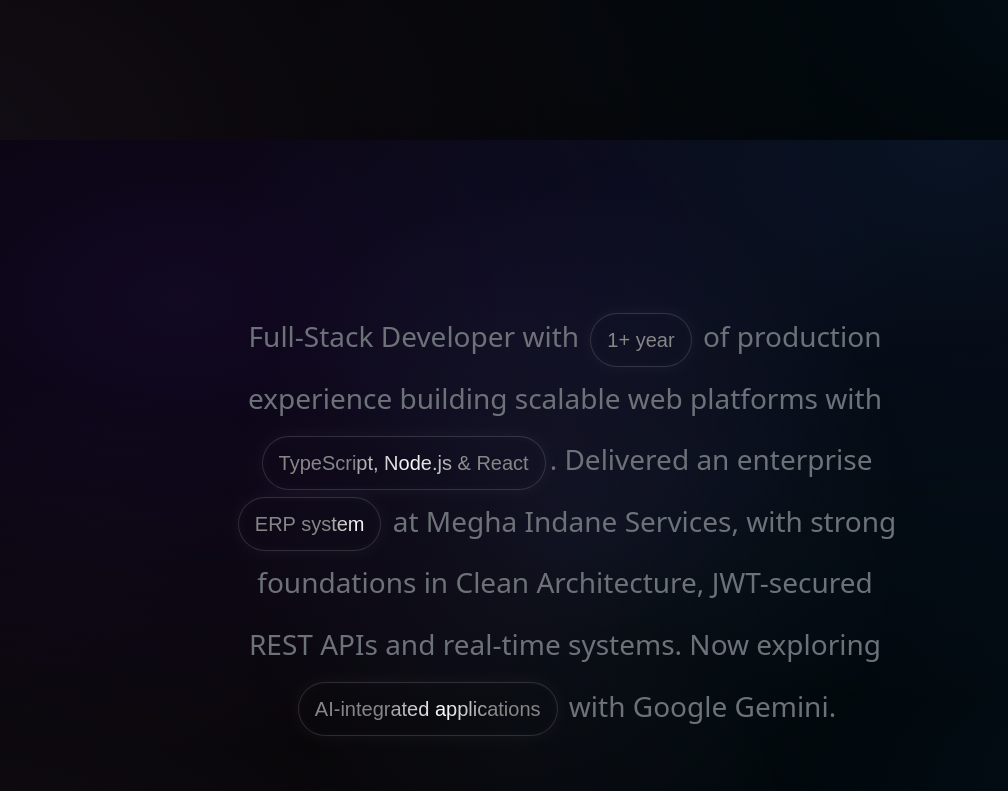
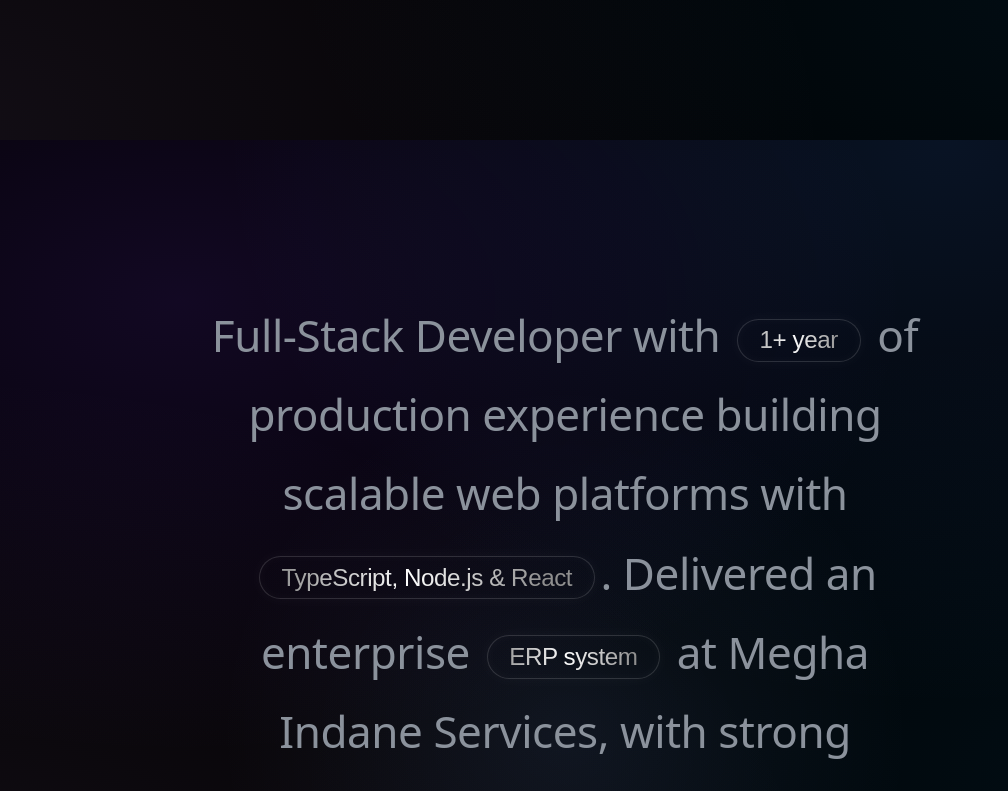
Before and after one commit to ibrahimthadathil/work-portfolio, a Next.js app: page / in a window 1280 px wide. Shown: the part 3060-3851 px from the top of the page, without its empty margins (75-1083 px from the left). Built offline with nearby package versions, Linux system fonts and the light colour scheme; a web font is replaced by a local one.

Commit message:
Refactor About component styles for improved responsiveness; enhance fluid padding, sizing, and layout

```diff
--- a/components/About.module.css
+++ b/components/About.module.css
@@ -1,11 +1,12 @@
 .section {
   position: relative;
-  padding: 6rem 2rem;
+  /* Fluid padding: 3rem on mobile up to 6rem on desktop */
+  padding: clamp(3.5rem, 8vw, 6rem) clamp(1rem, 4vw, 2rem);
   overflow: hidden;
   display: flex;
   justify-content: center;
   align-items: center;
-  min-height: 50vh;
+  min-height: clamp(320px, 50vh, 600px);
   font-family:
     system-ui,
     -apple-system,
@@ -17,14 +18,12 @@
   top: 50%;
   left: 50%;
   transform: translate(-50%, -50%);
-  width: 80vw;
-  height: 80vw;
-  max-width: 800px;
-  max-height: 800px;
+  width: clamp(280px, 80vw, 750px);
+  height: clamp(280px, 80vw, 750px);
   background: radial-gradient(
     circle,
-    rgba(138, 172, 255, 0.08) 0%,
-    rgba(0, 0, 0, 0) 60%
+    rgba(138, 172, 255, 0.09) 0%,
+    rgba(0, 0, 0, 0) 65%
   );
   pointer-events: none;
   z-index: 0;
@@ -33,113 +32,98 @@
 .inner {
   position: relative;
   z-index: 1;
-  max-width: 700px;
+  width: 100%;
+  max-width: 740px;
   margin: 0 auto;
   text-align: center;
 }
 
 .statement {
-  font-size: 50px;
-  font-weight: 100;
-  line-height: 2;
-  color: #6d7279;
-  margin: 10px;
+  /* Fluid font: scales smoothly from 22px on phones to 38px on tablets and 46px on desktop */
+  font-size: clamp(22px, 3.8vw, 44px);
+  font-weight: 300;
+  /* Adjusted line-height to maintain tight, clean spacing when inline badges wrap */
+  line-height: 1.6;
+  color: #8b929c;
+  margin: 0;
+  letter-spacing: -0.01em;
 }
 
 .badge {
   display: inline-flex;
   align-items: center;
-  padding: 4px 16px;
-  margin: 0 0.25rem;
+  justify-content: center;
   vertical-align: middle;
 
-  /* Typography */
+  /* Relative sizing: scales automatically with the parent statement font */
+  font-size: 0.55em;
   font-family: "Poppins", sans-serif;
-  font-size: 20px; /* Inherits from parent text */
-  font-weight: 300;
+  font-weight: 400;
+  line-height: 1;
   white-space: nowrap;
   text-decoration: none;
 
-  /* Badge Shape & Border */
+  padding: 0.35em 0.9em;
+  margin: 0.15em 0.35rem;
+
+  /* Badge shape & glass effects */
   border: 1px solid rgba(255, 255, 255, 0.15);
   border-radius: 9999px;
-  background-color: rgba(255, 255, 255, 0.02);
+  background-color: rgba(255, 255, 255, 0.03);
   box-shadow:
     inset 0 0 12px rgba(255, 255, 255, 0.03),
-    0 0 20px rgba(255, 255, 255, 0.05);
+    0 0 16px rgba(255, 255, 255, 0.04);
 
-  /* Shine Effect (Applied to background, clipped to text) */
-  background-image: linear-gradient(to right, #9f9f9f 0%, #ffffff 10%, #868686 20%);
+  /* Shine effect */
+  background-image: linear-gradient(
+    to right,
+    #8f8f8f 0%,
+    #ffffff 20%,
+    #8f8f8f 40%
+  );
   background-size: 200% auto;
   color: #fff;
   -webkit-background-clip: text;
   -webkit-text-fill-color: transparent;
   background-clip: text;
 
-  animation: shine 3s infinite linear;
+  animation: shine 3.5s linear infinite;
 }
 
-/* Required keyframes for the shine animation */
 @keyframes shine {
-  to {
+  0% {
+    background-position: 0% center;
+  }
+  100% {
     background-position: 200% center;
   }
 }
-@-moz-keyframes shine {
-  0% {
-    background-position: 0;
-  }
-  60% {
-    background-position: 180px;
-  }
-  100% {
-    background-position: 180px;
-  }
-}
-@-webkit-keyframes shine {
-  0% {
-    background-position: 0;
-  }
-  60% {
-    background-position: 180px;
-  }
-  100% {
-    background-position: 180px;
-  }
-}
-@-o-keyframes shine {
-  0% {
-    background-position: 0;
-  }
-  60% {
-    background-position: 180px;
-  }
-  100% {
-    background-position: 180px;
-  }
-}
-@keyframes shine {
-  0% {
-    background-position: 0;
-  }
-  60% {
-    background-position: 180px;
-  }
-  100% {
-    background-position: 180px;
-  }
-}
+
 .break {
   display: none;
 }
 
+/* ── Tablet & Desktop Breakpoint ── */
 @media (min-width: 768px) {
   .statement {
-    font-size: 1.75rem;
-    line-height: 2.2;
+    line-height: 1.8;
   }
 
   .break {
-    display: block;
+    display: inline; /* Shows line breaks only on wider screens */
   }
 }
+
+/* ── Mobile Fine-Tuning ── */
+@media (max-width: 480px) {
+  .statement {
+    letter-spacing: -0.02em;
+    line-height: 1.65;
+  }
+
+  .badge {
+    /* Slight touch padding boost on small phones */
+    padding: 0.3em 0.75em;
+    margin: 0.2em 0.2rem;
+  }
+}
```
